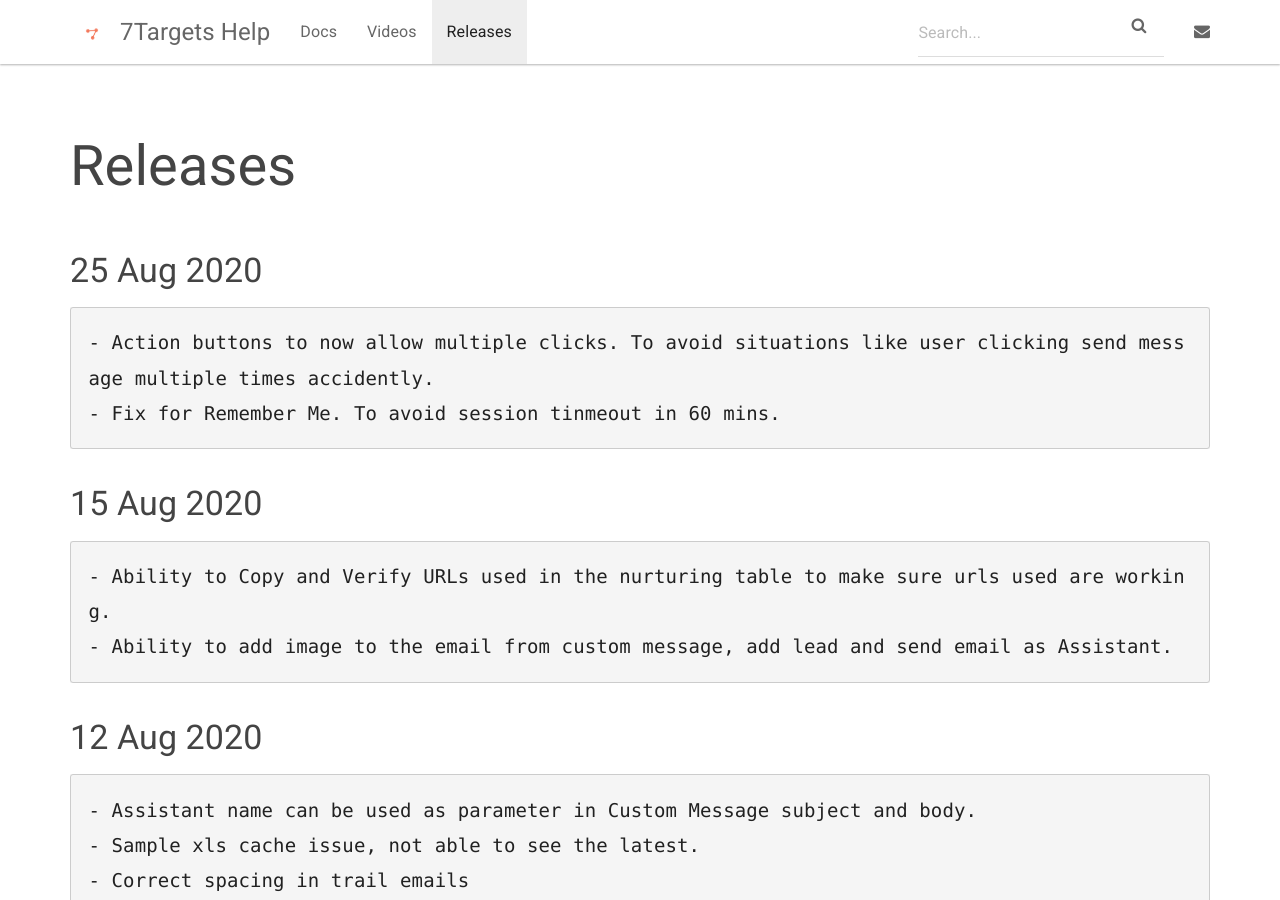
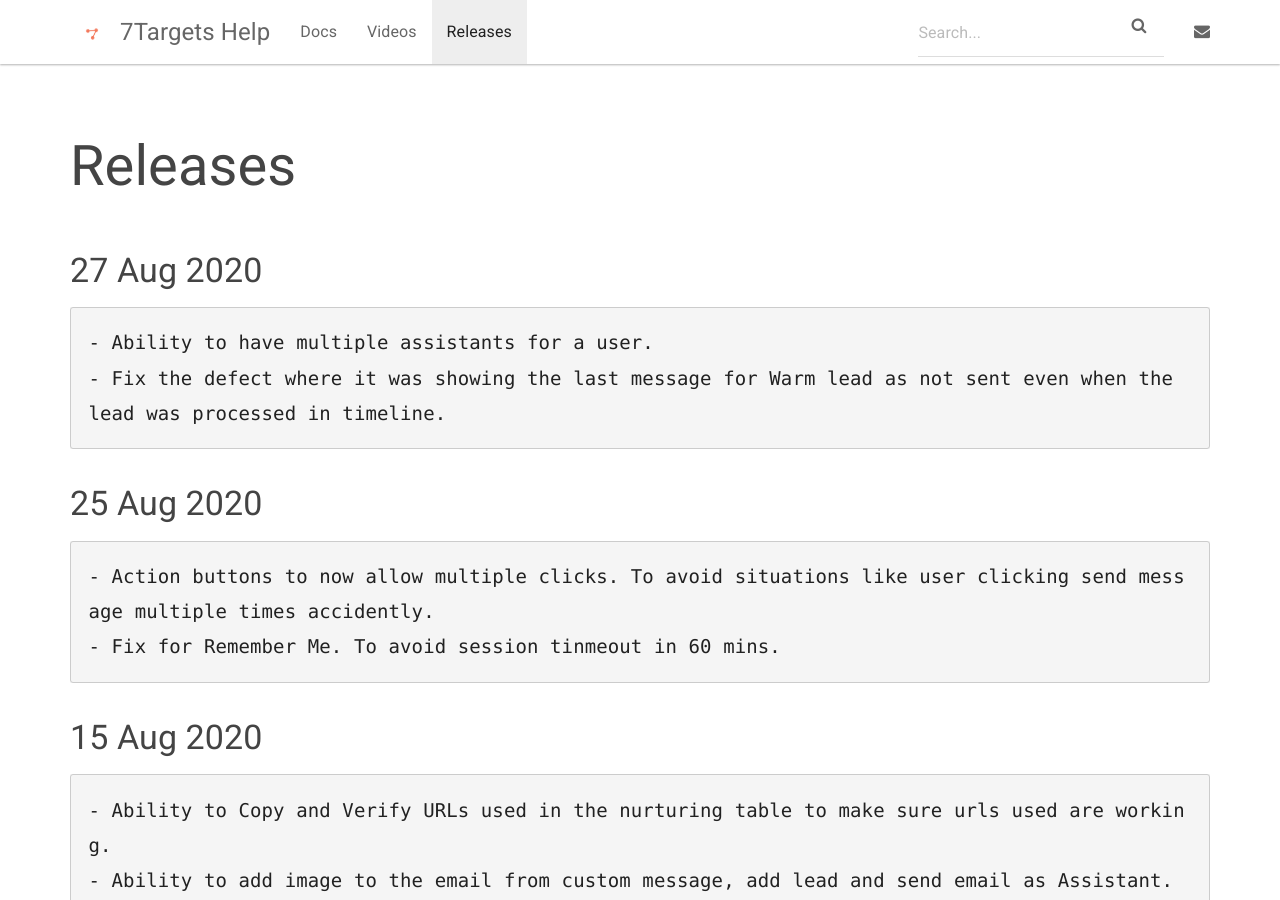
Before and after one commit to shrutisharma27/7targets-docs, a Jekyll site: the page built from docs/_releases/index.md, in a window 1280 px wide and 900 px high. Built offline with Jekyll 4.4.1, drawn with Linux system fonts in a browser that asks for light colours.

Commit message:
version upgrade

````diff
--- a/docs/_releases/index.md
+++ b/docs/_releases/index.md
@@ -3,6 +3,12 @@
 permalink: /releases/home/
 redirect_from: /releases/index.html
 ---
+
+### 27 Aug 2020
+```
+- Ability to have multiple assistants for a user.
+- Fix the defect where it was showing the last message for Warm lead as not sent even when the lead was processed in timeline.
+```
 
 ### 25 Aug 2020
 ```
````
